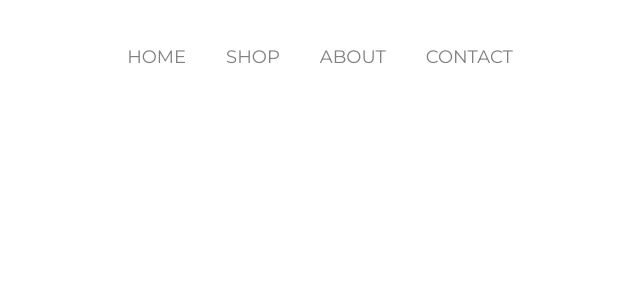
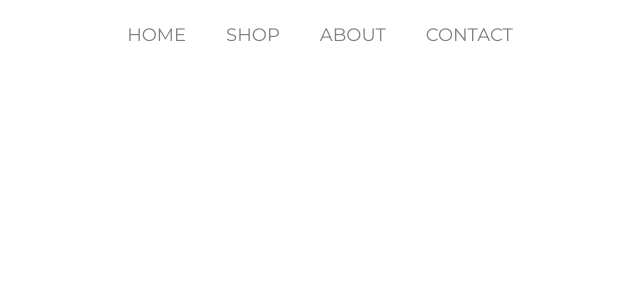
Before and after one commit to Radek-Wawrzyk/Vue-Shop, a Vue app: page / in a window 1280 px wide. Shown: the top 300 px of the page, without its empty margins (320-960 px from the left). Built offline with nearby package versions, Linux system fonts and the light colour scheme.

Commit message:
Change - Height for Navbar and make it fullscreen on mobile

```diff
--- a/src/Styles/Components/Navigation.scss
+++ b/src/Styles/Components/Navigation.scss
@@ -1,5 +1,7 @@
-$navigationHeight: 115px;
+$navigationHeight: 70px;
 $navigationBackground: white;
+
+$navigationHeightSmall: 60px;
 
 $navigationForeground: gray;
 $navigationHoverForeground: black;
@@ -62,13 +64,19 @@ nav
 
 @media(max-width: 580px)
 {
+    .navigation-container
+    {
+        height: $navigationHeightSmall;
+    }
+
     .navigation-menu
     {
         visibility: hidden;
         background-color: $navigationBackground;
         width: 100%;
         position:absolute;
-        top: $navigationHeight;
+        top: $navigationHeightSmall;
+        height:100vh;
     }
     .navigation-hamburger
     {
```
